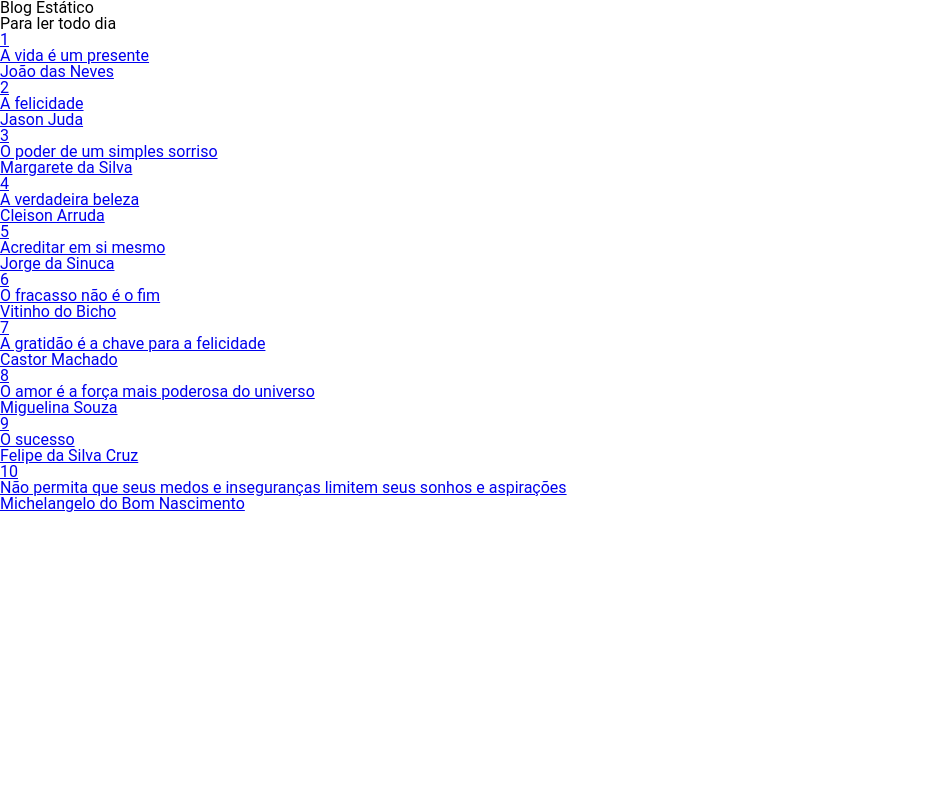
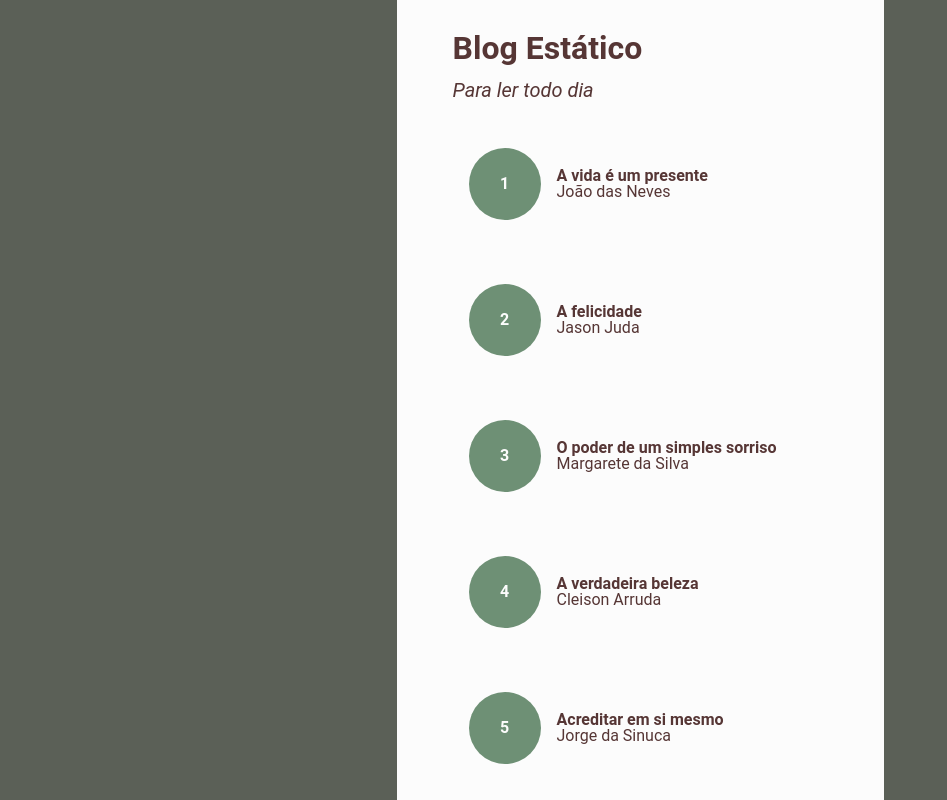
Before and after one commit to rossatocaetano/static-blog, a Next.js app: page / in a window 1280 px wide. Shown: the top 800 px of the page, without its empty margins (0-947 px from the left). Built offline with nearby package versions, Linux system fonts and the light colour scheme.

Commit message:
add index style

```diff
--- a/pages/index.js
+++ b/pages/index.js
@@ -1,22 +1,27 @@
 import NextLink from 'next/link'
 import data from '../data.json'
+import { Container, Title, SubTitle, Background } from '@/styles/sharedstyles';
+import { Card, CardId, CardText, Item } from '@/styles/card';
 
 export default function Home() {
   const posts = data.posts;
   return (
-    <>
-      <h1>Blog Estático</h1>
-      <p>Para ler todo dia</p>
-      { posts.map(({id, title, author} ) => (
-        <NextLink href={`posts/${id}`}>
-          <ul>
-            <li>{id}</li>
-            <li>{title}</li>
-            <li>{author}</li>
-          </ul>
-        </NextLink>
-      ))}
-
-    </>
+    <Background>
+      <Container>
+        <Title>Blog Estático</Title>
+        <SubTitle>Para ler todo dia</SubTitle>
+        { posts.map(({id, title, author} ) => (
+            <Card key={id}>
+              <NextLink href={`posts/${id}`} style={{ textDecoration: 'none'}}><CardId>{id}</CardId></NextLink>
+              <CardText>
+                <NextLink href={`posts/${id}`} style={{ textDecoration: 'none'}}>
+                  <Item><span>{title}</span></Item>
+                  <Item>{author}</Item>
+                </NextLink>
+              </CardText>
+            </Card>
+        ))}
+      </Container>
+    </Background>
   )
 }
--- /dev/null
+++ b/styles/card.js
@@ -0,0 +1,45 @@
+import styled from "styled-components"
+import { Palette } from "./theme"
+
+export const Card = styled.ul`
+  display: flex;
+  flex-direction: row;
+  margin: 1rem 0;
+  width: fit-content;
+  cursor: pointer;
+  transition: .5s;
+
+  &:hover {
+    padding: 0 1rem;
+  }
+`
+
+export const CardId = styled.li`
+  display: flex;
+  align-items: center;
+  justify-content: center;
+  margin:1rem;
+  color: ${Palette.firstColor};
+  font-weight: bold;
+  width: 4.5rem;
+  height: 4.5rem;
+  border-radius: 50%;
+  background-color: ${Palette.fourthColor};
+`
+
+export const CardText = styled.li`
+  display: flex;
+  flex-direction: column;
+  justify-content: center;
+  flex-wrap: wrap;
+  max-width: 70%;
+`
+
+export const Item = styled.p`
+  display: flex;
+  color: ${Palette.secondColor};
+
+  & span{
+    font-weight: bold;
+  }
+`
--- /dev/null
+++ b/styles/sharedstyles.js
@@ -0,0 +1,31 @@
+import styled from 'styled-components';
+import { Palette, ScreenSizes } from './theme';
+
+export const Background = styled.div`
+  display: flex;
+  align-items: center;
+  justify-content: center;
+  background-color: ${Palette.thirdColor};
+`
+export const Container = styled.div`
+  display: flex;
+  flex-direction: column;
+  background-color: ${Palette.firstColor};
+  padding: 2rem 3.5rem;
+  height: 100vh;
+  //width: 100%;
+  max-width: ${ScreenSizes.mobile};
+`
+export const Title = styled.h1`
+  font-size: 2rem;
+  font-weight: bold;
+  padding: 0 0 1rem;
+  color: ${Palette.secondColor}
+`
+
+export const SubTitle = styled.h2`
+  font-size: 1.25rem;
+  font-style: italic;
+  padding: 0 0 1rem;
+  color: ${Palette.secondColor}
+`
--- /dev/null
+++ b/styles/theme.js
@@ -0,0 +1,13 @@
+export const Palette = {
+  "firstColor" : "rgba(252, 252, 252, 1)",
+  "secondColor" : "rgba(86, 54, 53, 1)",
+  "thirdColor" : "rgba(91, 96, 87, 1)",
+  "fourthColor" : "rgba(110, 144, 117, 1)",
+  "fifthColor" : "rgba(255, 159, 28, 1)"
+}
+
+export const ScreenSizes = {
+  "mobile": "375px",
+  "tablet": "768px",
+  "desktop": "1024px",
+};
```
